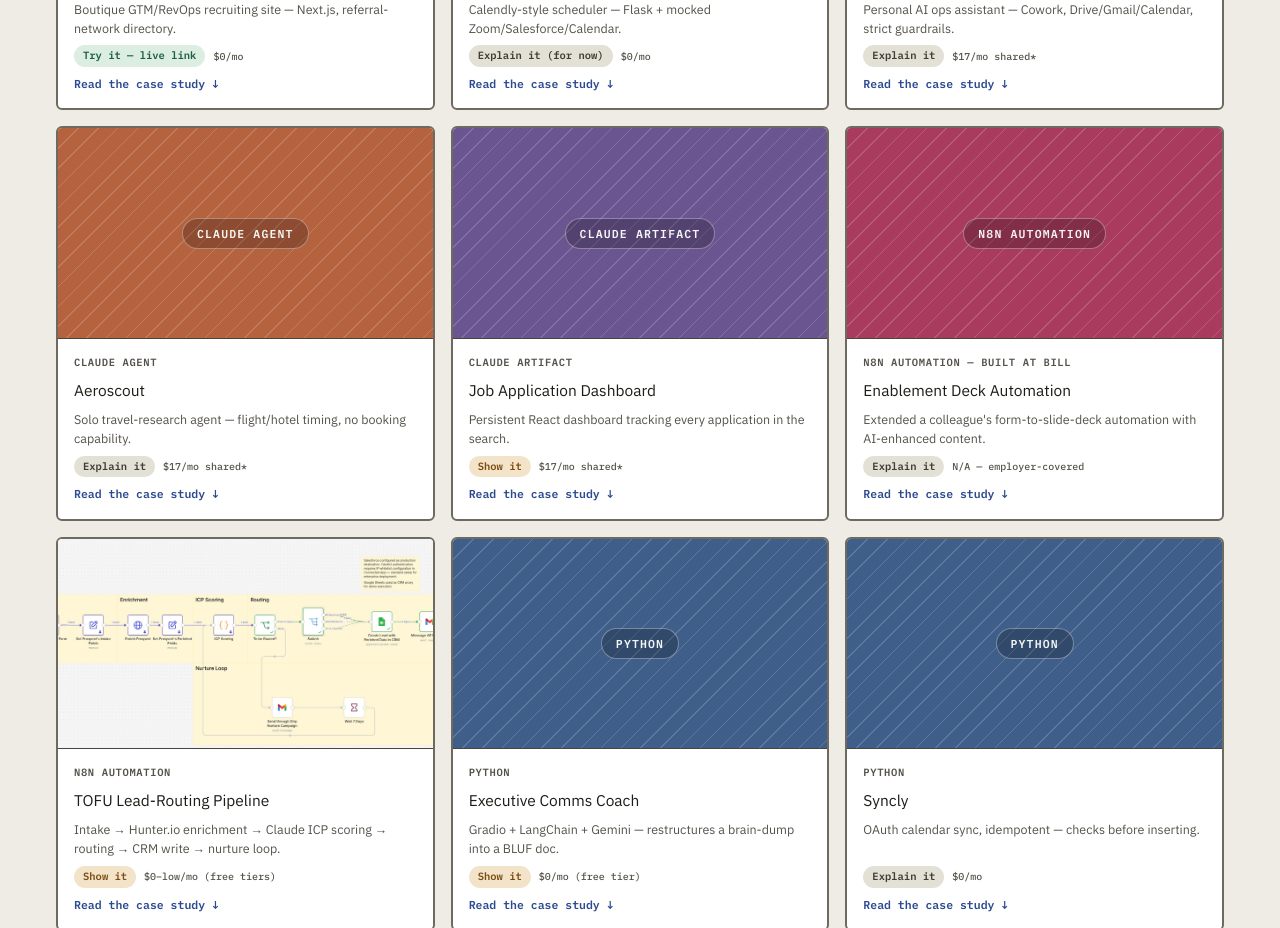
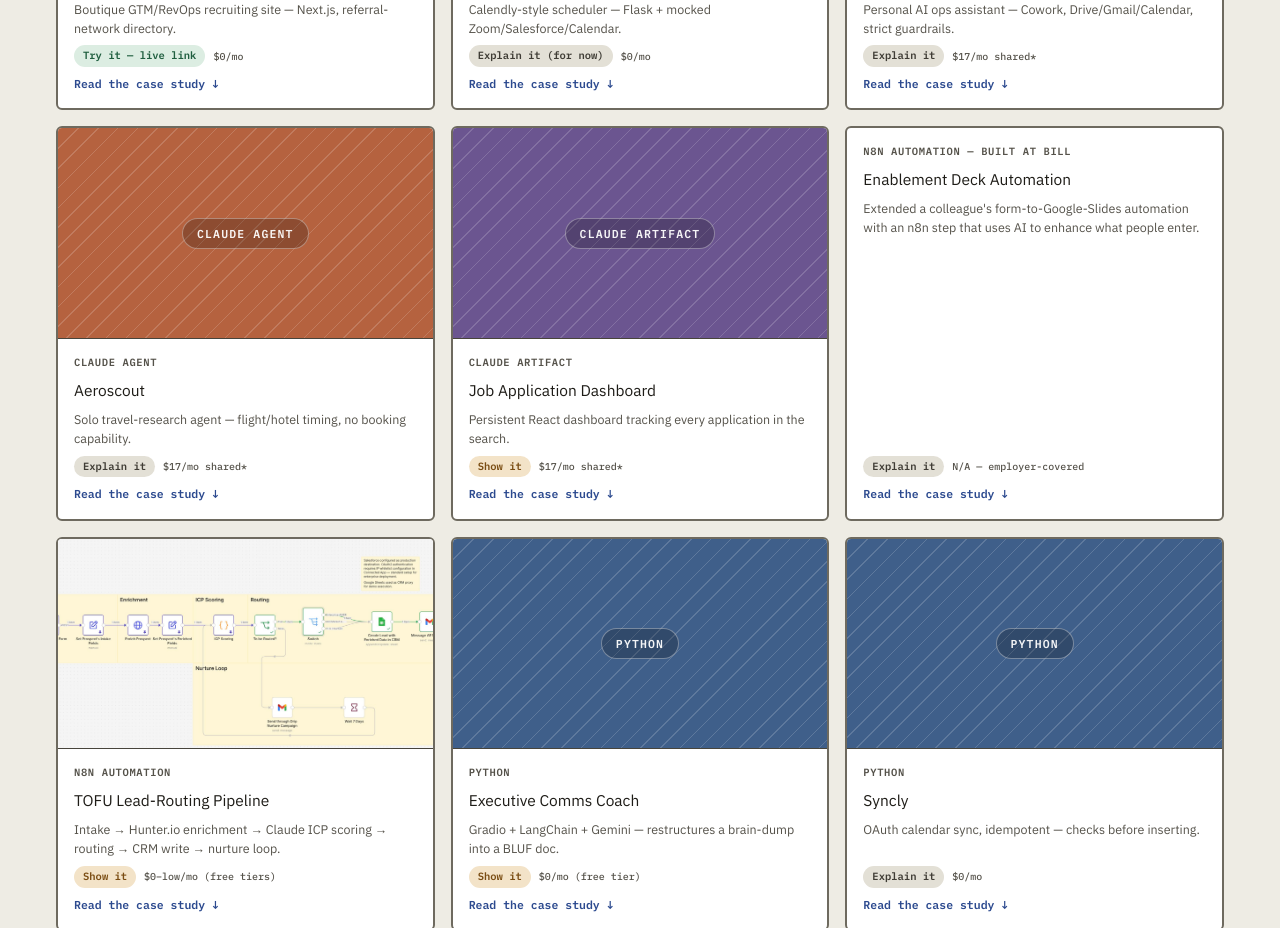
Before and after one commit to lampertwb/lampertwb, a Next.js app: page / in a window 1280 px wide. Shown: the part 3580-4508 px from the top of the page. Built offline with nearby package versions, Linux system fonts and the light colour scheme.

Commit message:
Make Enablement Deck Automation card text-only

```diff
--- a/app/page.tsx
+++ b/app/page.tsx
@@ -26,6 +26,8 @@
   // Captioned screen recording shown in the card hero instead of a still image.
   video?: string;
   videoAlt?: string;
+  // Text-only card: skips the hero block (no image, video, or striped placeholder). Remove once media exists.
+  noHero?: boolean;
   awardBanner?: string;
   awardNote?: string;
   badge: Badge;
@@ -228,14 +230,17 @@
     category: "n8n Automation",
     eyebrow: "n8n Automation — built at BILL",
     name: "Enablement Deck Automation",
+    stackLine:
+      "Form → Google Sheet (Apps Script) → n8n + AI text enhancement → master Google Slides deck → each business unit's deck",
     description:
-      "Extended a colleague's form-to-slide-deck automation with AI-enhanced content.",
+      "Extended a colleague's form-to-Google-Slides automation with an n8n step that uses AI to enhance what people enter.",
     problem:
-      "A colleague at BILL had already automated turning a form submission into a slide deck, but the output was still a plain, unpolished deck that needed manual editing before it was presentation-ready.",
+      "A colleague at BILL had built a form that fed a Google Sheet through Apps Script, which triggered a master Google Slides deck and pushed it out to each business unit's own deck. It worked, but the slide text was whatever people typed into the form.",
     solution:
-      "Extended that n8n workflow, adding **AI-enhanced content generation** so the deck comes out with real, tailored content instead of a bare template.",
+      "It started when I saw her question go unanswered in a channel and asked if she still needed help. She had the vision; I had the tools and wanted the practice. Once the form data landed in the spreadsheet, **I used n8n and AI to enhance what people had entered, then replaced the text on the appropriate slide in the master deck.**",
     results:
-      "The same automation now produces a presentation-ready deck instead of a draft that still needed manual polish — employer-covered, so it runs at no personal cost.",
+      "Because this was built inside BILL, I can't share screenshots or a recording. What I can share is the lesson: **the barrier to helping someone with AI automation is low enough that “I saw your message and wanted to try” is a legitimate way in.** No project plan or 10,000 hours as an SME, just curiosity and a willingness to dig in.",
+    noHero: true,
     badge: "explain",
     badgeLabel: "Explain it",
     cost: "N/A — employer-covered",
@@ -907,6 +912,7 @@
               const extraImages = project.images && project.images.length > 1 ? project.images.slice(1) : [];
               return (
                 <div key={project.name} className={`wire card${project.video ? " sm:col-span-2" : ""}`}>
+                  {!project.noHero && (
                   <div className={project.video ? "card-hero card-hero-video" : "card-hero"}>
                     {project.video ? (
                       <video
@@ -931,6 +937,7 @@
                       </div>
                     )}
                   </div>
+                  )}
                   <div className="card-body">
                     <span className="eyebrow">{project.eyebrow}</span>
                     <h4>{project.name}</h4>
```
